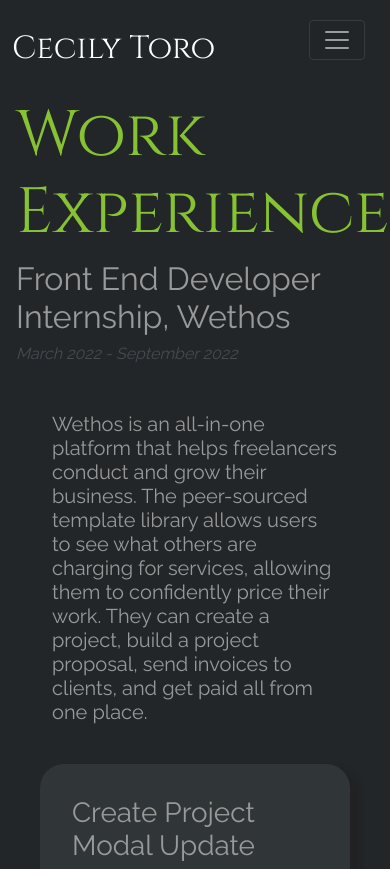
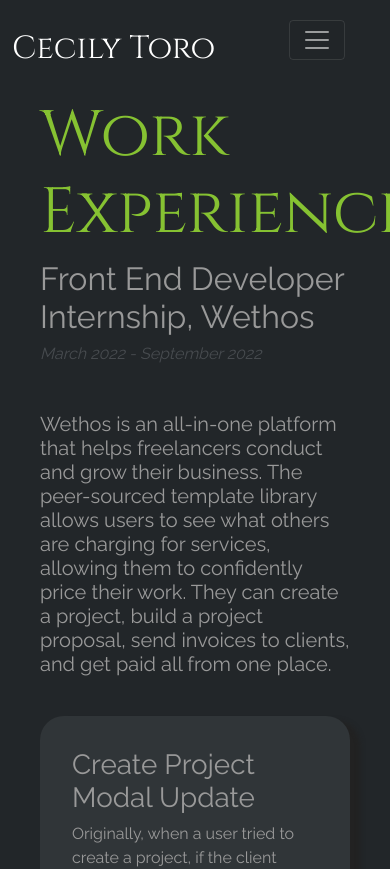
Before and after one commit to its-cess/portfolio, a React (Create React App) app: page /experience in a window 390 px wide. Shown: the top 869 px of the page. Built offline with nearby package versions, Linux system fonts and the light colour scheme.

Commit message:
fix misc styling. update github link in contact

```diff
--- a/src/components/base/header.styles.scss
+++ b/src/components/base/header.styles.scss
@@ -33,6 +33,6 @@
     display: flex;
     flex-direction: column;
     text-align: left;
-    padding-left: 1rem;
+    padding-left: 40px;
   }
 }
--- a/src/components/pages/Contact.js
+++ b/src/components/pages/Contact.js
@@ -24,7 +24,11 @@
         >
           <i class="fab fa-linkedin"></i>
         </a>
-        <a href="https://github.com/its-cess" target="_blank" rel="noreferrer">
+        <a
+          href="https://github.com/its-cess?tab=repositories"
+          target="_blank"
+          rel="noreferrer"
+        >
           <i class="fab fa-github-square"></i>
         </a>
         <a
--- a/src/components/pages/LandingPage.js
+++ b/src/components/pages/LandingPage.js
@@ -6,7 +6,7 @@
       <h1 className="banner">Welcome!</h1>
       <p className="introduction">
         I'm Cecily Toro - a junior front end web developer. Thanks for stopping
-        by to look at my portfolio! I just finished a 6-month inernship at a
+        by to look at my portfolio! I just finished a 6-month internship at a
         startup company. You can take a look at the work I did during that
         internship in-depth in the{" "}
         <a href="/experience" className="inline-link">
--- a/src/components/pages/experience.styles.scss
+++ b/src/components/pages/experience.styles.scss
@@ -1,4 +1,3 @@
 .wethos-description {
-  padding: 0 2rem;
-  margin: 40px 20px;
+  margin: 40px;
 }
--- a/src/navigation/navigation.styles.scss
+++ b/src/navigation/navigation.styles.scss
@@ -26,7 +26,7 @@
     text-align: right;
     position: fixed;
     top: 20px;
-    right: 25px;
+    right: 45px;
     background-color: rgba(34, 38, 41, 0.9);
   }
 
```
